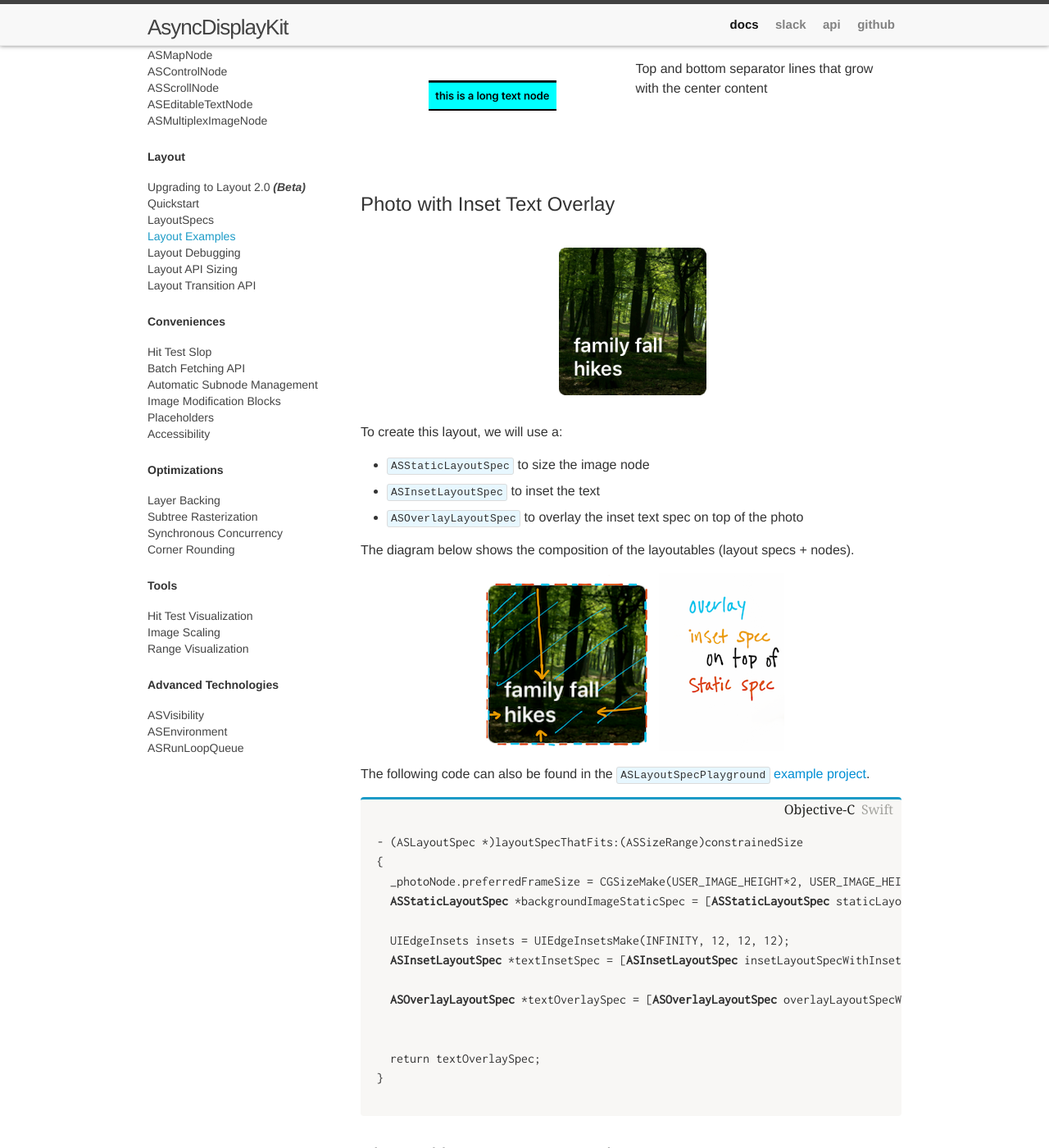
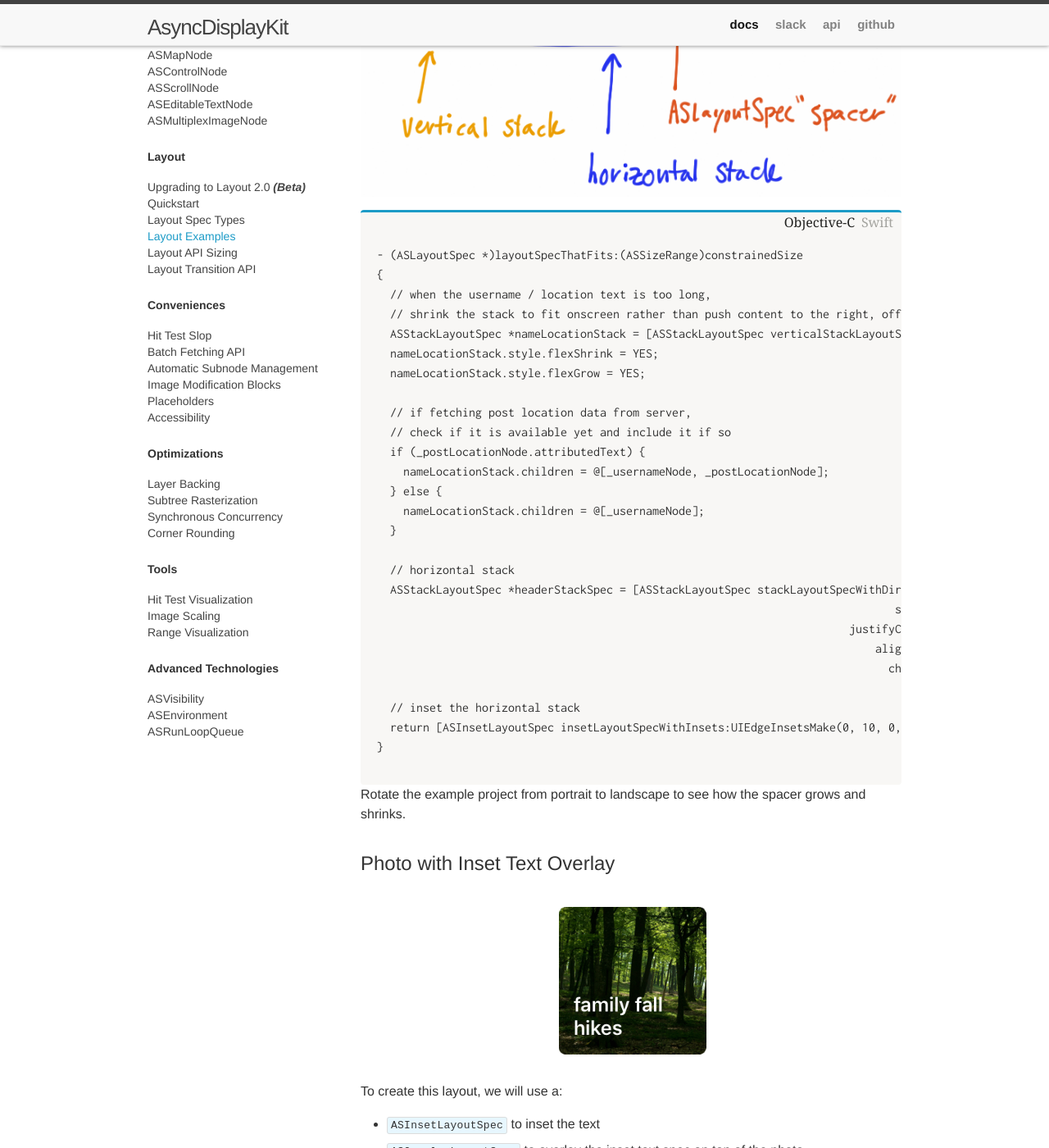
Before and after one commit to AsyncDisplayKit/Documentation, a Jekyll site: the page built from docs/_docs/automatic-layout-examples-2.md, in a window 1280 px wide and 1400 px high, scrolled down 643 px. Shown: the whole window at 82% size. Built offline with Jekyll 4.4.1, drawn with Linux system fonts in a browser that asks for light colours; comment, search, counter and statistics services are not loaded; some of the changed text lies outside the part shown.

Commit message:
layout 2.0 updates (#19)

```diff
--- a/docs/_data/nav_docs.yml
+++ b/docs/_data/nav_docs.yml
@@ -36,9 +36,8 @@
   items:
   - layout2-conversion-guide
   - layout2-quickstart
-  - automatic-layout-containers
+  - layout2-layoutspec-types
   - automatic-layout-examples-2
-  - layout-api-debugging
   - layout2-api-sizing
   - layout-transition-api
 - title: Conveniences
--- a/docs/_docs/automatic-layout-examples-2.md
+++ b/docs/_docs/automatic-layout-examples-2.md
@@ -4,48 +4,21 @@
 permalink: /docs/automatic-layout-examples-2.html
 ---
 
-Scroll down to see the `layoutSpecThatFits:` code for the following examples.
+The following code can be found in the [layout examples project]().
 
-<table class="paddingBetweenColsNoColor">
-  <tr>
-    <td wdith="30%"><img src="/static/images/layout-examples-photo-with-inset-text-overlay.png" width="35%"></td>
-    <td>Photo with inset text overlay</td>
-  </tr>
-  <tr>
-    <td wdith="30%"><img src="/static/images/layout-examples-photo-with-outset-icon-overlay.png" width="35%"></td>
-    <td>Photo with outset icon overlay (requires sizing and positioning of each element)</td>
-  </tr>
-  <tr>
-    <td wdith="30%"><img src="/static/images/layout-examples-simple-header-with-left-right-justified-text.png" width="75%"></td>
-    <td>Header with left and right justified text</td>
-  </tr>
-  <tr>
-    <td wdith="30%"><img src="/static/images/layout-examples-simple-inset-text-cell-closeup.png" width="60%"></td>
-    <td>Simple inset text cell</td>
-  </tr>
-  <tr>
-    <td wdith="30%"><img src="/static/images/layout-examples-top-bottom-separator-line.png" width="60%"></td>
-    <td>Top and bottom separator lines that grow with the center content</td>
-  </tr>
-</table>
+## Simple Header with Left and Right Justified Text
 
-<br>
-
-## Photo with Inset Text Overlay
-
-<img src="/static/images/layout-examples-photo-with-inset-text-overlay.png">
+<img src="/static/images/layout-examples-simple-header-with-left-right-justified-text.png">
 
 To create this layout, we will use a:
 
-- `ASStaticLayoutSpec` to size the image node
-- `ASInsetLayoutSpec` to inset the text
-- `ASOverlayLayoutSpec` to overlay the inset text spec on top of the photo
+- a vertical `ASStackLayoutSpec`
+- a horizontal `ASStackLayoutSpec`
+- `ASInsetLayoutSpec` to inset the entire header
 
-The diagram below shows the composition of the layoutables (layout specs + nodes).
+The diagram below shows the composition of the layout elements (nodes + layout specs).
 
-<img src="/static/images/layout-examples-photo-with-inset-text-overlay-diagram.png">
-
-The following code can also be found in the `ASLayoutSpecPlayground` [example project]().
+<img src="/static/images/layout-examples-simple-header-with-left-right-justified-text-diagram.png">
 
 <div class = "highlight-group">
 <span class="language-toggle">
@@ -56,13 +29,63 @@
   <pre lang="objc" class="objcCode">
 - (ASLayoutSpec *)layoutSpecThatFits:(ASSizeRange)constrainedSize
 {
-  _photoNode.preferredFrameSize = CGSizeMake(USER_IMAGE_HEIGHT*2, USER_IMAGE_HEIGHT*2);
-  <b>ASStaticLayoutSpec</b> *backgroundImageStaticSpec = [<b>ASStaticLayoutSpec</b> staticLayoutSpecWithChildren:@[_photoNode]];
+  // when the username / location text is too long,
+  // shrink the stack to fit onscreen rather than push content to the right, offscreen
+  ASStackLayoutSpec *nameLocationStack = [ASStackLayoutSpec verticalStackLayoutSpec];
+  nameLocationStack.style.flexShrink = YES;
+  nameLocationStack.style.flexGrow = YES;
 
+  // if fetching post location data from server,
+  // check if it is available yet and include it if so
+  if (_postLocationNode.attributedText) {
+    nameLocationStack.children = @[_usernameNode, _postLocationNode];
+  } else {
+    nameLocationStack.children = @[_usernameNode];
+  }
+
+  // horizontal stack
+  ASStackLayoutSpec *headerStackSpec = [ASStackLayoutSpec stackLayoutSpecWithDirection:ASStackLayoutDirectionHorizontal
+                                                                               spacing:40
+                                                                        justifyContent:ASStackLayoutJustifyContentStart
+                                                                            alignItems:ASStackLayoutAlignItemsCenter
+                                                                              children:@[nameLocationStack, _postTimeNode]];
+
+  // inset the horizontal stack
+  return [ASInsetLayoutSpec insetLayoutSpecWithInsets:UIEdgeInsetsMake(0, 10, 0, 10) child:headerStackSpec];
+}
+  </pre>
+  <pre lang="swift" class = "swiftCode hidden">
+  </pre>
+</div>
+</div>
+
+Rotate the example project from portrait to landscape to see how the spacer grows and shrinks.
+
+## Photo with Inset Text Overlay
+
+<img src="/static/images/layout-examples-photo-with-inset-text-overlay.png">
+
+To create this layout, we will use a:
+
+- `ASInsetLayoutSpec` to inset the text
+- `ASOverlayLayoutSpec` to overlay the inset text spec on top of the photo
+
+<div class = "highlight-group">
+<span class="language-toggle">
+  <a data-lang="swift" class="swiftButton">Swift</a>
+  <a data-lang="objective-c" class = "active objcButton">Objective-C</a>
+</span>
+<div class = "code">
+  <pre lang="objc" class="objcCode">
+- (ASLayoutSpec *)layoutSpecThatFits:(ASSizeRange)constrainedSize
+{
+  _photoNode.style.preferredSize = CGSizeMake(USER_IMAGE_HEIGHT*2, USER_IMAGE_HEIGHT*2);
+
+  // INIFINITY is used to make the inset unbounded
   UIEdgeInsets insets = UIEdgeInsetsMake(INFINITY, 12, 12, 12);
-  <b>ASInsetLayoutSpec</b> *textInsetSpec = [<b>ASInsetLayoutSpec</b> insetLayoutSpecWithInsets:insets child:_titleNode];
+  ASInsetLayoutSpec *textInsetSpec = [ASInsetLayoutSpec insetLayoutSpecWithInsets:insets child:_titleNode];
 
-  <b>ASOverlayLayoutSpec</b> *textOverlaySpec = [<b>ASOverlayLayoutSpec</b> overlayLayoutSpecWithChild:backgroundImageStaticSpec
+  ASOverlayLayoutSpec *textOverlaySpec = [ASOverlayLayoutSpec overlayLayoutSpecWithChild:_photoNode
                                                                                  overlay:textInsetSpec];
 
   return textOverlaySpec;
@@ -79,9 +102,7 @@
 
 To create this layout, we will use a:
 
-- `ASStaticLayoutSpec` to place the photo and icon which have been individually sized and positioned using their `ASLayoutable` properties
-
-The following code can also be found in the `ASLayoutSpecPlayground` [example project]().
+- `ASAbsoluteLayoutSpec` to place the photo and icon which have been individually sized and positioned using their `ASLayoutable` properties
 
 <div class = "highlight-group">
 <span class="language-toggle">
@@ -92,18 +113,14 @@
   <pre lang="objc" class="objcCode">
 - (ASLayoutSpec *)layoutSpecThatFits:(ASSizeRange)constrainedSize
 {
-  _iconNode.preferredFrameSize = CGSizeMake(40, 40);
-  _photoNode.preferredFrameSize = CGSizeMake(150, 150);
+  _iconNode.style.preferredSize = CGSizeMake(40, 40);
+  _iconNode.style.layoutPosition = CGPointMake(150, 0);
 
-  CGFloat x = _photoNode.preferredFrameSize.width;
-  CGFloat y = 0;
+  _photoNode.style.preferredSize = CGSizeMake(150, 150);
+  _photoNode.style.layoutPosition = CGPointMake(40 / 2.0, 40 / 2.0);
 
-  _iconNode.layoutPosition = CGPointMake(x, y);
-  _photoNode.layoutPosition = CGPointMake(_iconNode.preferredFrameSize.height/2.0, _iconNode.preferredFrameSize.height/2.0);
-
-  <b>ASStaticLayoutSpec</b> *staticLayoutSpec = [<b>ASStaticLayoutSpec</b> staticLayoutSpecWithChildren:@[_photoNode, _iconNode]];
-
-  return staticLayoutSpec;
+  return [ASAbsoluteLayoutSpec absoluteLayoutSpecWithSizing:ASAbsoluteLayoutSpecSizingSizeToFit
+                                                   children:@[_photoNode, _iconNode]];
 }
   </pre>
   <pre lang="swift" class = "swiftCode hidden">
@@ -111,75 +128,13 @@
 </div>
 </div>
 
-## Simple Header with Left and Right Justified Text
 
-<img src="/static/images/layout-examples-simple-header-with-left-right-justified-text.png">
-
-To create this layout, we will use a:
-
-- one horizontal and one vertical `ASStackLayoutSpec`
-- `ASLayoutSpec` as a flexible spacer between the left and right sides
-- `ASInsetLayoutSpec` to inset the entire header
-
-The diagram below shows the composition of the layoutables (layout specs + nodes).
-
-<img src="/static/images/layout-examples-simple-header-with-left-right-justified-text-diagram.png">
-
-The following code can also be found in the `ASLayoutSpecPlayground` [example project]().
-
-<div class = "highlight-group">
-<span class="language-toggle">
-  <a data-lang="swift" class="swiftButton">Swift</a>
-  <a data-lang="objective-c" class = "active objcButton">Objective-C</a>
-</span>
-<div class = "code">
-  <pre lang="objc" class="objcCode">
-- (ASLayoutSpec *)layoutSpecThatFits:(ASSizeRange)constrainedSize
-{
-  _usernameNode.flexShrink = YES;
-  _postLocationNode.flexShrink = YES;
-
-  <b>ASStackLayoutSpec</b> *verticalStackSpec = [<b>ASStackLayoutSpec</b> verticalStackLayoutSpec];
-  verticalStackSpec.flexShrink = YES;
-
-  // if fetching post location data from server, check if it is available yet
-  if (_postLocationNode.attributedString) {
-    [verticalStackSpec setChildren:@[_usernameNode, _postLocationNode]];
-  } else {
-    [verticalStackSpec setChildren:@[_usernameNode]];
-  }
-
-  <b>ASLayoutSpec</b> *spacerSpec = [[<b>ASLayoutSpec</b> alloc] init];
-  spacerSpec.flexGrow = YES;
-  spacerSpec.flexShrink = YES;
-
-  // horizontal stack
-  <b>ASStackLayoutSpec</b> *horizontalStackSpec = [<b>ASStackLayoutSpec</b> horizontalStackLayoutSpec];
-  horizontalStackSpec.alignItems = ASStackLayoutAlignItemsCenter; // center items vertically in horiz stack
-  horizontalStackSpec.justifyContent = ASStackLayoutJustifyContentStart; // justify content to left
-  horizontalStackSpec.flexShrink = YES;
-  horizontalStackSpec.flexGrow = YES;
-  [horizontalStackSpec setChildren:@[verticalStackSpec, spacerSpec, _postTimeNode]];
-
-  // inset horizontal stack
-  UIEdgeInsets insets = UIEdgeInsetsMake(0, 10, 0, 10);
-  <b>ASInsetLayoutSpec</b> *headerInsetSpec = [<b>ASInsetLayoutSpec</b> insetLayoutSpecWithInsets:insets child:horizontalStackSpec];
-  headerInsetSpec.flexShrink = YES;
-  headerInsetSpec.flexGrow = YES;
-
-  return headerInsetSpec;
-}
-  </pre>
-  <pre lang="swift" class = "swiftCode hidden">
-  </pre>
-</div>
-</div>
 
 ## Simple Inset Text Cell
 
 <img src="/static/images/layout-examples-simple-inset-text-cell.png" width="40%">
 
-To recreate the layout of a <i>single cell</i> from the table above (example is Pinterest's search view), we will use a:
+To recreate the layout of a <i>single cell</i> as is used in Pinterest's search view above, we will use a:
 
 - `ASInsetLayoutSpec` to inset the text
 - `ASCenterLayoutSpec` to center the text according to the specified properties
@@ -232,20 +186,16 @@
   <pre lang="objc" class="objcCode">
 - (ASLayoutSpec *)layoutSpecThatFits:(ASSizeRange)constrainedSize
 {
-  _topSeparator.flexGrow = YES;
-  _bottomSeparator.flexGrow = YES;
+  _topSeparator.style.flexGrow = YES;
+  _bottomSeparator.style.flexGrow = YES;
 
-  UIEdgeInsets contentInsets = UIEdgeInsetsMake(10, 10, 10, 10);
-  ASInsetLayoutSpec *insetContentSpec = [ASInsetLayoutSpec insetLayoutSpecWithInsets:contentInsets
+  ASInsetLayoutSpec *insetContentSpec = [ASInsetLayoutSpec insetLayoutSpecWithInsets:UIEdgeInsetsMake(20, 20, 20, 20)
                                                                                child:_textNode];
-  // final vertical stack
-  ASStackLayoutSpec *verticalStackSpec = [ASStackLayoutSpec verticalStackLayoutSpec];
-  verticalStackSpec.direction = ASStackLayoutDirectionVertical;
-  verticalStackSpec.justifyContent = ASStackLayoutJustifyContentCenter;
-  verticalStackSpec.alignItems = ASStackLayoutAlignItemsStretch;
-  verticalStackSpec.children = @[_topSeparator, insetContentSpec, _bottomSeparator];
-
-  return verticalStackSpec;
+  return [ASStackLayoutSpec stackLayoutSpecWithDirection:ASStackLayoutDirectionVertical
+                                                 spacing:0
+                                          justifyContent:ASStackLayoutJustifyContentCenter
+                                              alignItems:ASStackLayoutAlignItemsStretch
+                                                children:@[_topSeparator, insetContentSpec, _bottomSeparator]];
 }
   </pre>
   <pre lang="swift" class = "swiftCode hidden">
```
Also changed, not shown: other parts of docs/_docs/automatic-layout-examples-2.md (+4 -5 lines), docs/_docs/layout2-layoutspec-types.md (+3 -3 lines), docs/_docs/layout2-quickstart.md (+10 -14 lines), docs/_docs/layout2-web-flexbox-differences.md (+3 -3 lines).
